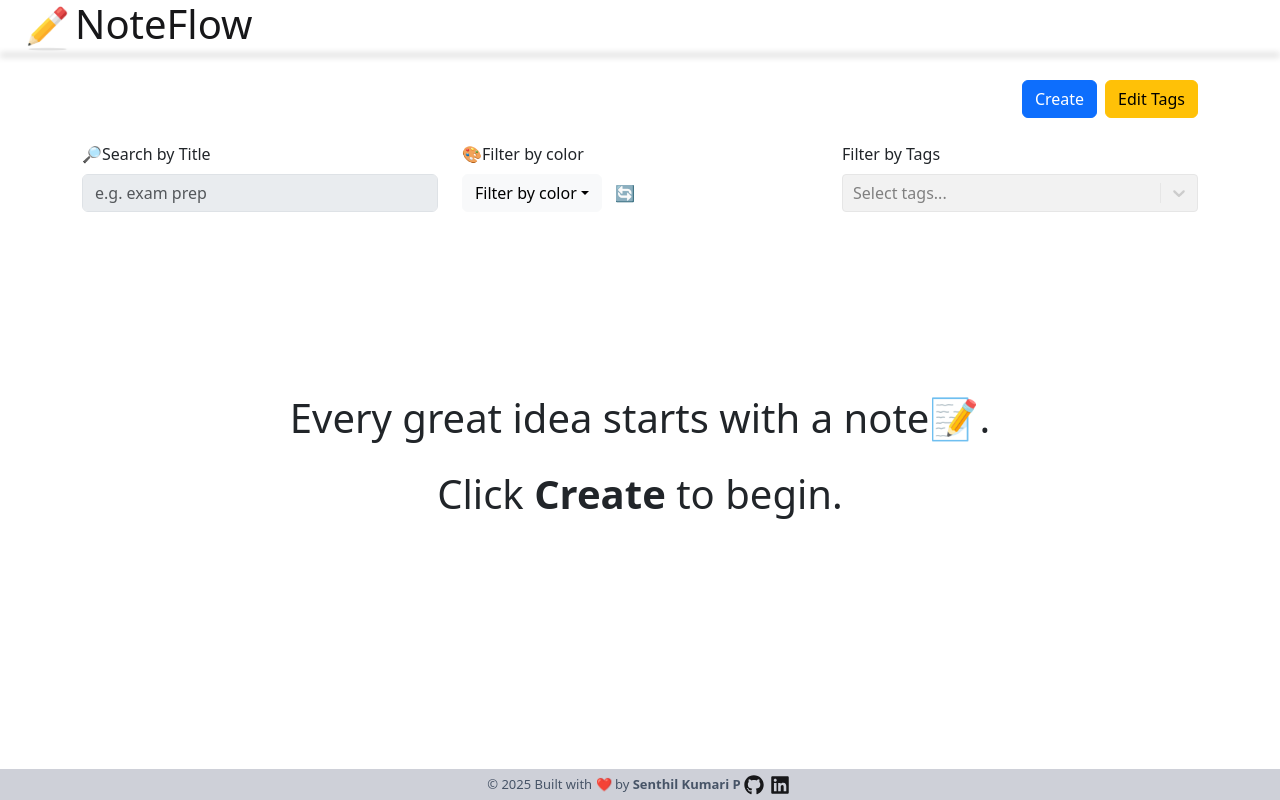
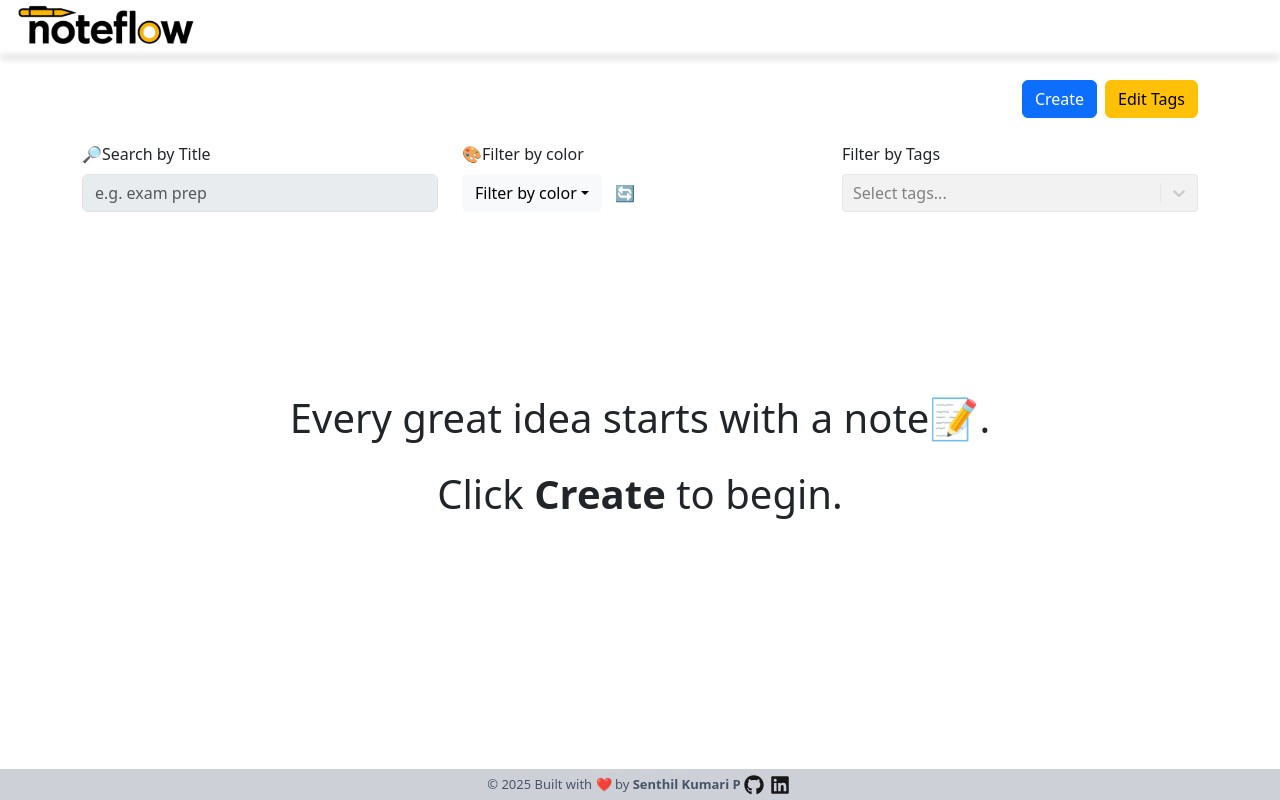
Before and after one commit to senthil-kumari/notesapp-react-typescript, a React (Vite) app: page / in a window 1280 px wide. Built offline with nearby package versions, Linux system fonts and the light colour scheme.

Commit message:
feat: update app logo

```diff
--- a/src/Header.tsx
+++ b/src/Header.tsx
@@ -1,5 +1,6 @@
 import { Col, Row } from "react-bootstrap";
-import pencilIcon from "./assets/pencil-logo.jpg";
+import logo from "./assets/logo.svg";
+
 import { Link } from "react-router-dom";
 
 export default function Header() {
@@ -11,8 +12,7 @@ export default function Header() {
             to="/"
             className="text-decoration-none d-flex align-items-center"
           >
-            <img src={pencilIcon} alt="note app logo" className="logo" />
-            <h1 className="main-header">NoteFlow</h1>
+            <img src={logo} alt="noteflow app logo" className="logo" />
           </Link>
         </header>
       </Col>
--- a/src/index.css
+++ b/src/index.css
@@ -1,13 +1,20 @@
 .logo {
-  width: 55px;
+  width: 8rem;
 }
+
+@media (min-width: 768px) {
+  .logo {
+    width: 12rem;
+  }
+}
+
 header{
   position: fixed;
   top: 0;
   background: #fff;
   z-index: 1;
   width: 100%;
-  padding: 0 20px;
+  padding: 0 10px;
 }
 header::after {
   content: "";
```
